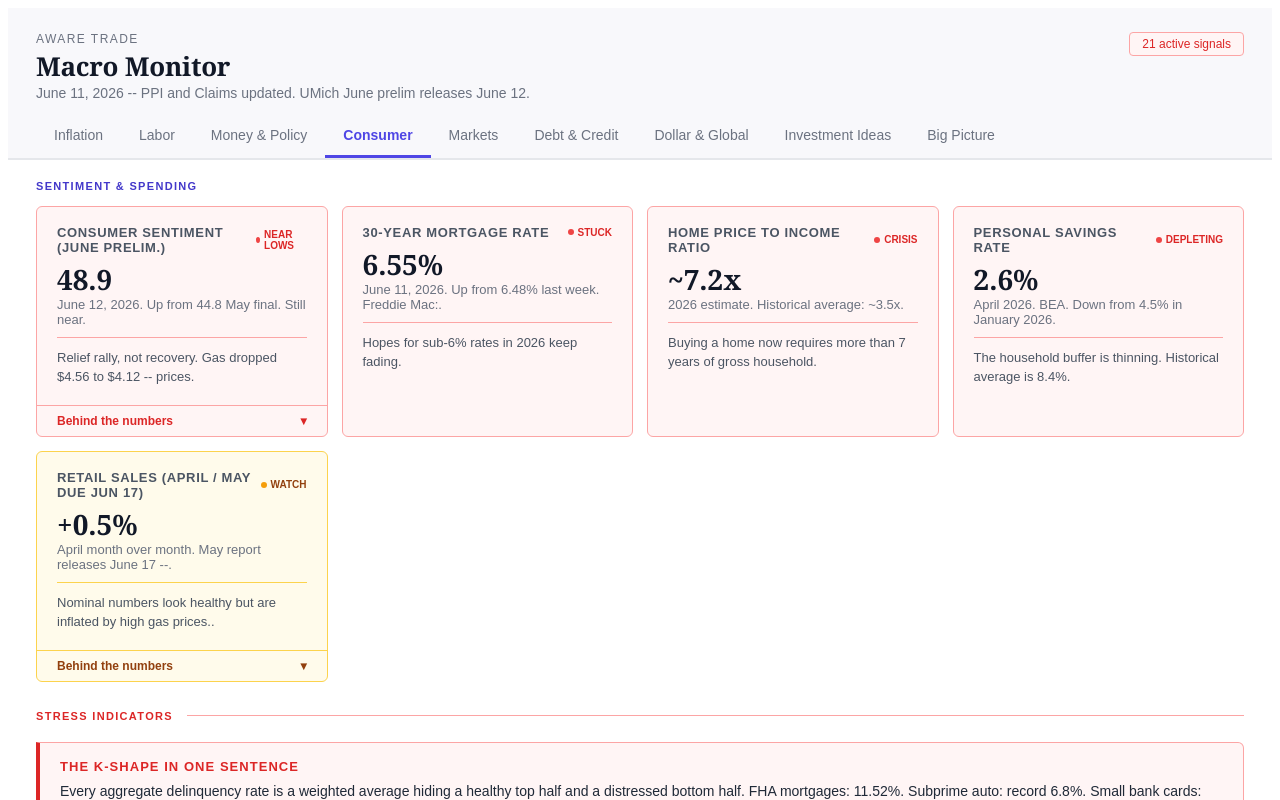
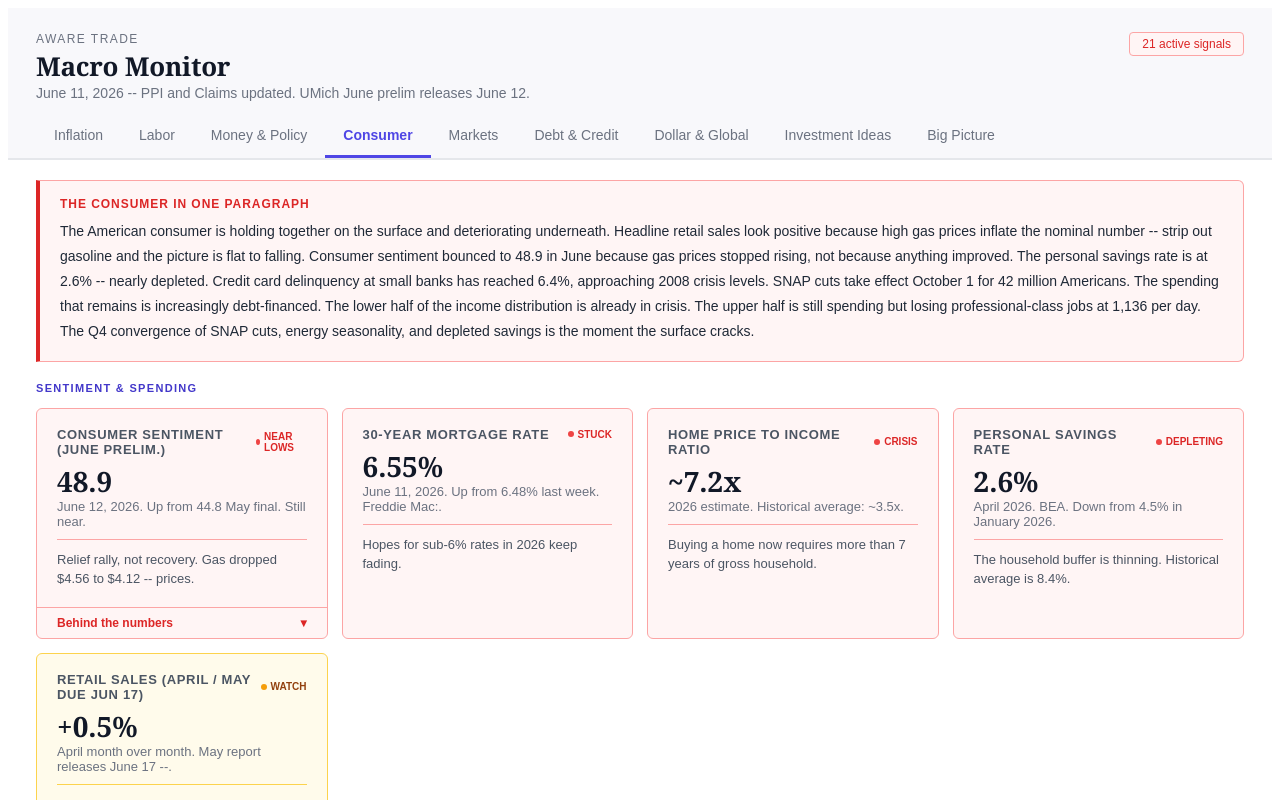
Before and after one commit to pamtulip/aware-trade-tools, a React (Vite) app: page /monitor in a window 1280 px wide. Both pictures are taken after a click on the button "Consumer". Shown: the top 800 px of the page. Built offline with nearby package versions, Linux system fonts and the light colour scheme.

Commit message:
Update MacroMonitor.jsx

```diff
--- a/src/pages/MacroMonitor.jsx
+++ b/src/pages/MacroMonitor.jsx
@@ -1,4 +1,3 @@
-
 import { useState } from "react";
 
 import monitorData from "../data.js";
@@ -459,6 +458,14 @@ export default function MacroMonitor() {
 
       {activeTab === "consumer" && (
         <div style={{ padding: "20px 28px" }}>
+
+          {/* Consumer summary */}
+          <div style={{ background: "#fff5f5", border: "1px solid #fca5a5", borderLeft: "4px solid #dc2626", borderRadius: "0 6px 6px 0", padding: "16px 20px", marginBottom: "20px" }}>
+            <div style={{ fontSize: "12px", color: "#dc2626", fontWeight: "700", textTransform: "uppercase", letterSpacing: "0.08em", marginBottom: "8px", fontFamily: "sans-serif" }}>The Consumer in One Paragraph</div>
+            <div style={{ fontSize: "14px", color: "#1f2937", lineHeight: 1.8, fontFamily: "sans-serif" }}>
+              The American consumer is holding together on the surface and deteriorating underneath. Headline retail sales look positive because high gas prices inflate the nominal number -- strip out gasoline and the picture is flat to falling. Consumer sentiment bounced to 48.9 in June because gas prices stopped rising, not because anything improved. The personal savings rate is at 2.6% -- nearly depleted. Credit card delinquency at small banks has reached 6.4%, approaching 2008 crisis levels. SNAP cuts take effect October 1 for 42 million Americans. The spending that remains is increasingly debt-financed. The lower half of the income distribution is already in crisis. The upper half is still spending but losing professional-class jobs at 1,136 per day. The Q4 convergence of SNAP cuts, energy seasonality, and depleted savings is the moment the surface cracks.
+            </div>
+          </div>
 
           {/* Sentiment & Spending section */}
           <div style={{ fontSize: "11px", color: "#4338ca", fontWeight: "700", textTransform: "uppercase", letterSpacing: "0.12em", marginBottom: "14px", fontFamily: "sans-serif" }}>
```
